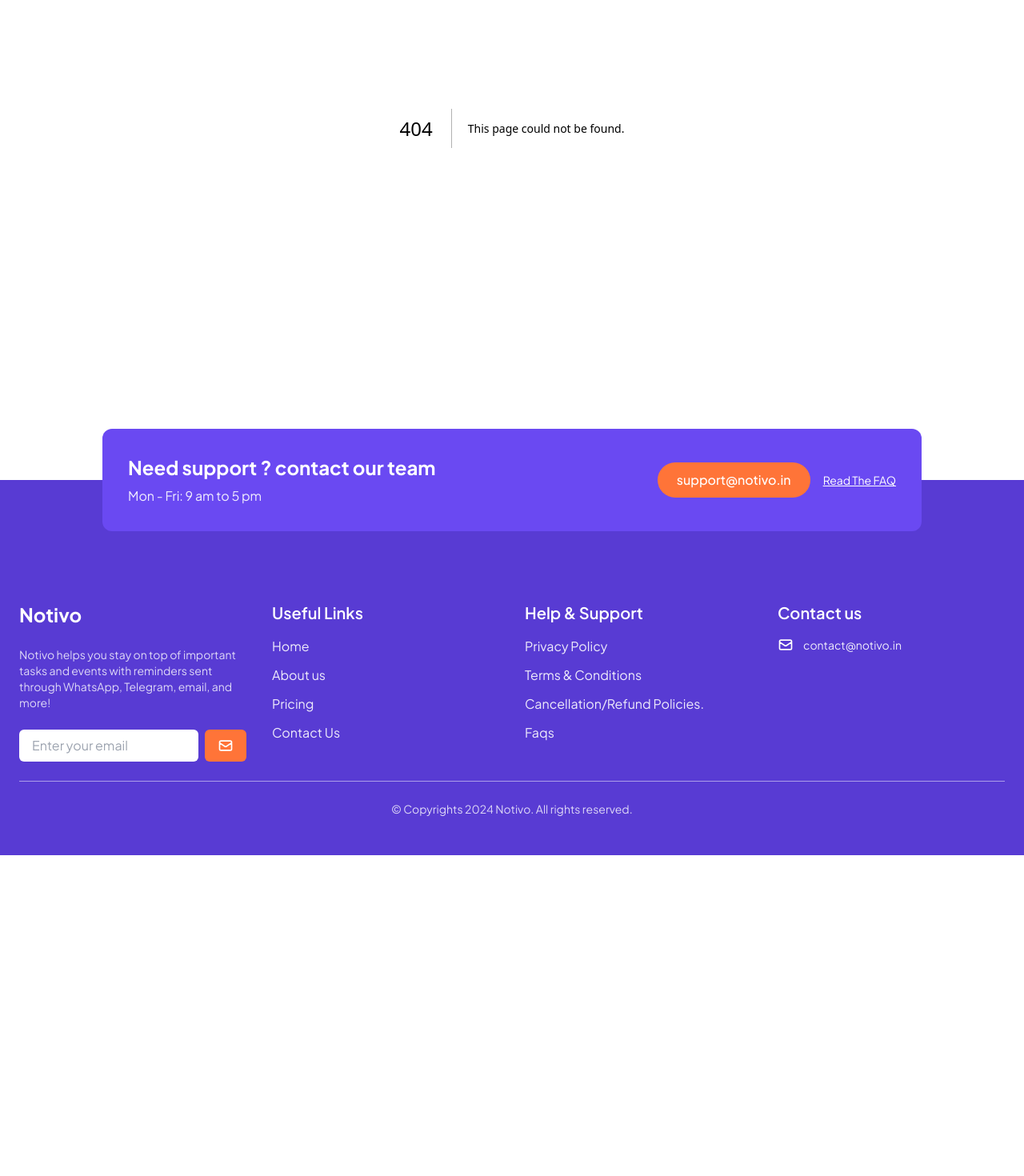
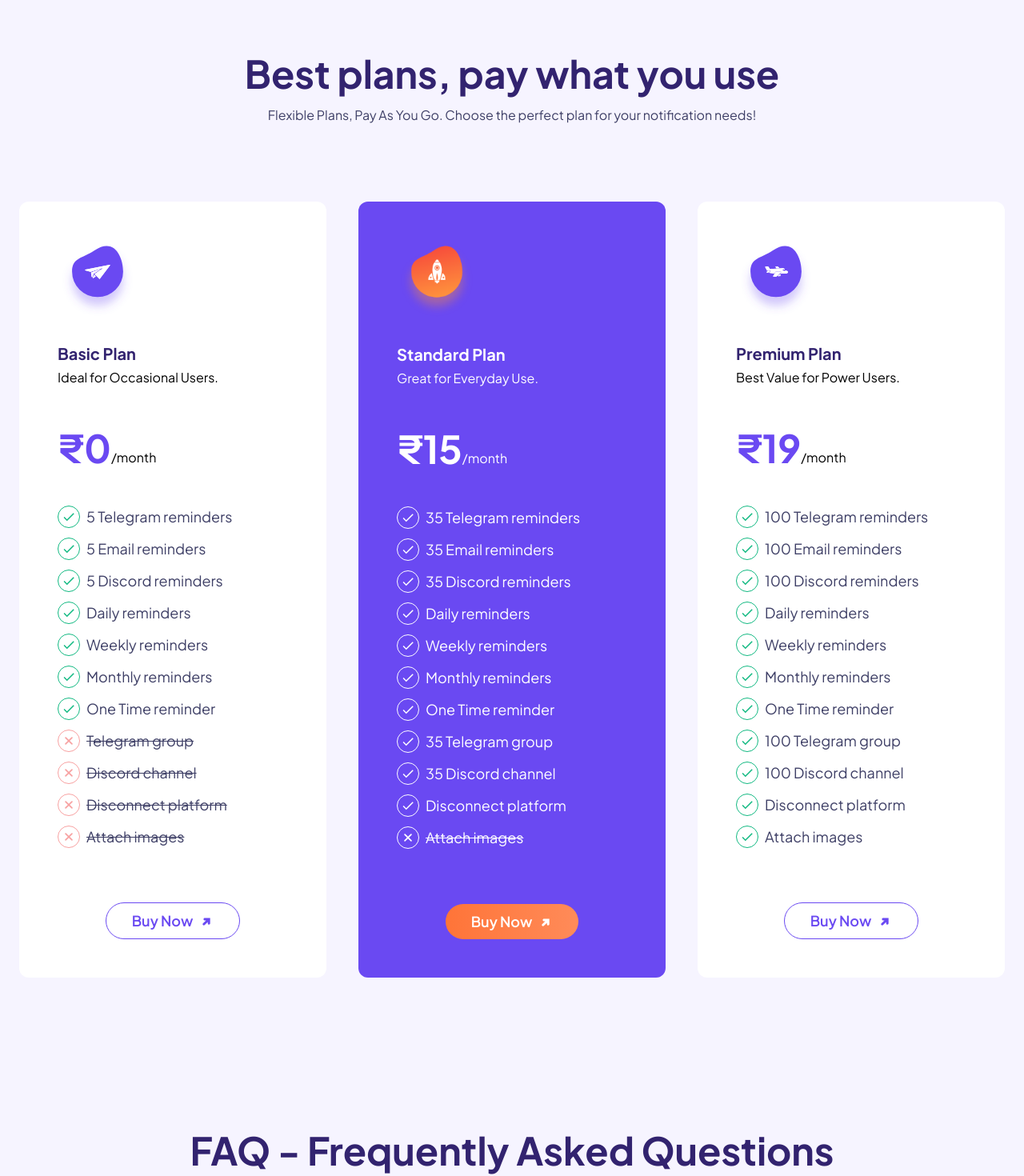
Before and after one commit to sandeep-rajputt/Notivo, a Next.js app: page /pricing in a window 1280 px wide. Before the commit this address had no page. Shown: the part 320-1790 px from the top of the page at 80% size. Before the commit the page ends 1389 px from the top, so only its background shows below. Built offline with nearby package versions, Linux system fonts and the light colour scheme.

Commit message:
feat: add pricing page to the website

```diff
--- /dev/null
+++ b/src/app/pricing/page.tsx
@@ -0,0 +1,73 @@
+"use client";
+import PageHeading from "@components/layout/PageHeading";
+import FAQ from "@components/sections/FAQ";
+import Pricing from "@components/sections/Pricing";
+
+interface FAQItem {
+  question: string;
+  answer: string;
+}
+
+const faqData: FAQItem[] = [
+  {
+    question: "What are the pricing plans available in Notivo?",
+    answer:
+      "Notivo offers three plans: Basic Plan (Free), Standard Plan (₹15/month), and Premium Plan (₹19/month). Each plan provides different features based on your needs.",
+  },
+  {
+    question: "What features are included in the Basic Plan?",
+    answer:
+      "The Basic Plan is free and includes 5 reminders for Telegram, Email, and Discord, along with daily, weekly, and one-time reminders. However, advanced features like disconnecting platforms and attaching images are not available.",
+  },
+  {
+    question: "What does the Standard Plan offer?",
+    answer:
+      "The Standard Plan, priced at ₹15/month, includes 35 reminders each for Telegram, Email, and Discord, along with features like disconnecting platforms, attaching images, and recurring reminders.",
+  },
+  {
+    question: "What is included in the Premium Plan?",
+    answer:
+      "The Premium Plan, priced at ₹19/month, offers 100 reminders each for Telegram, Email, and Discord, along with advanced features like disconnecting platforms, attaching images, and recurring reminders.",
+  },
+  {
+    question: "Can I get a refund for my subscription?",
+    answer:
+      "Notivo does not provide refunds if the service is functioning as expected. However, if reminders are not being delivered to your DM, you can request a refund through the 'Contact Us' page.",
+  },
+  {
+    question: "Do I need to pay to disconnect or change a platform?",
+    answer:
+      "Yes, disconnecting or changing a platform is only available in the Standard Plan or Premium Plan.",
+  },
+  {
+    question: "Can I upgrade  my plan at any time?",
+    answer:
+      "Yes, you can upgrade  your plan at any time to better suit your needs.",
+  },
+  {
+    question:
+      "Are there any additional charges apart from the subscription fee?",
+    answer:
+      "No, the subscription fee covers all features included in your chosen plan without any hidden charges.",
+  },
+  {
+    question: "Does the Premium Plan include unlimited reminders?",
+    answer:
+      "No, the Premium Plan includes up to 100 reminders for Telegram, Email, and Discord, along with advanced features.",
+  },
+  {
+    question: "How can I purchase a plan on Notivo?",
+    answer:
+      "To purchase a plan, visit the Pricing section on the website, select your preferred plan, and follow the payment process to activate it.",
+  },
+];
+
+export default function Page() {
+  return (
+    <main>
+      <PageHeading>Pricing</PageHeading>
+      <Pricing />
+      <FAQ faqData={faqData} />
+    </main>
+  );
+}
--- a/src/components/layout/PageHeading.tsx
+++ b/src/components/layout/PageHeading.tsx
@@ -5,7 +5,7 @@ import Link from "next/link";
 
 export default function PageHeading({ children }: { children: string }) {
   return (
-    <section className="pb-8 pt-14">
+    <section className="pb-8 pt-24">
       <div className="container mx-auto px-4">
         <motion.div
           initial={{ opacity: 0, y: 20 }}
```
